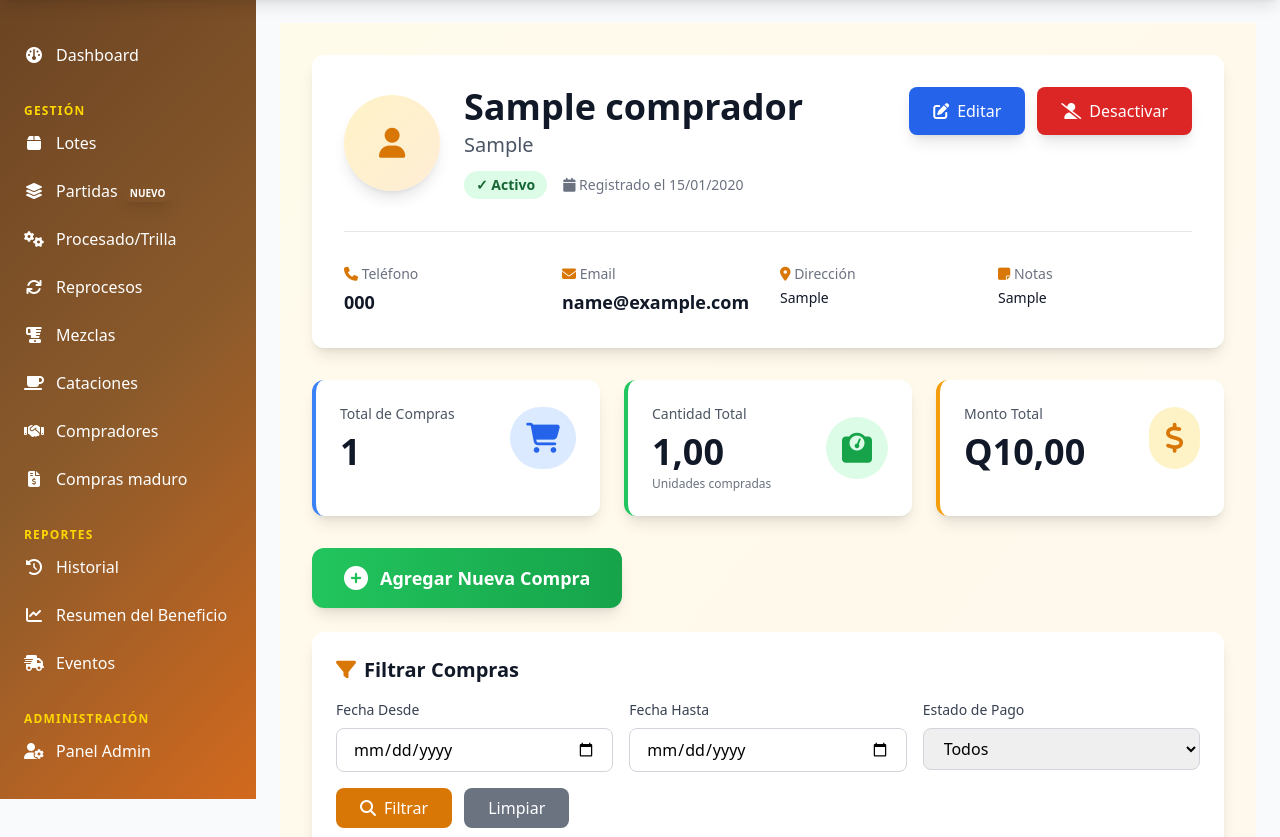
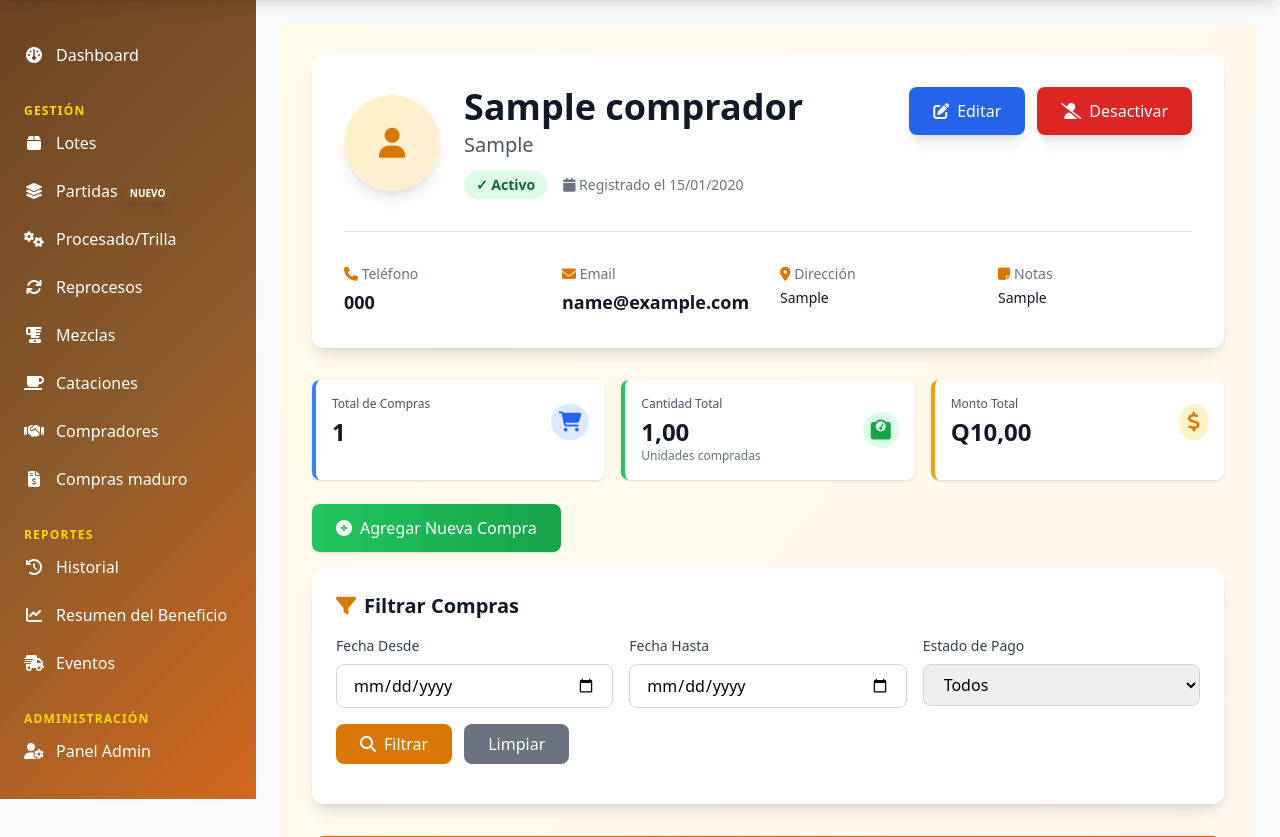
Before and after one commit to JoseAGa415/ElGigante, a Django app: page /compradores/1/ in a window 1280 px wide. Shown: the part 65-902 px from the top of the page. Run offline with Django 5.2, Linux system fonts and the light colour scheme; a user stored in the database is signed in; tables that the repository leaves empty hold one stand-in row (values such as "Sample post"); some libraries are stand-ins or nearby versions.

Commit message:
feat: Optimize space in buyer details page
- Reduce padding from p-6 to p-4 in statistics cards
- Change text sizes: text-4xl -> text-2xl, text-sm -> text-xs
- Reduce icon sizes: text-3xl -> text-xl, p-4 -> p-2
- Reduce gaps and margins: gap-6 -> gap-4, mb-8 -> mb-6
- Optimize 'Add New Purchase' button size and padding
- Remove shadow-lg, use shadow for lighter appearance

This reduces vertical space usage while maintaining readability

Co-Authored-By: Claude Sonnet 4.5 <noreply@anthropic.com>

```diff
--- a/beneficio/templates/beneficio/compradores/detalle.html
+++ b/beneficio/templates/beneficio/compradores/detalle.html
@@ -79,44 +79,44 @@
             </div>
         </div>
     </div>    <!-- Estadísticas -->
-    <div class="grid grid-cols-1 md:grid-cols-3 gap-6 mb-8">
-        <div class="bg-white rounded-xl shadow-lg p-6 border-l-4 border-blue-500">
+    <div class="grid grid-cols-1 md:grid-cols-3 gap-4 mb-6">
+        <div class="bg-white rounded-lg shadow p-4 border-l-4 border-blue-500">
             <div class="flex items-center justify-between">
                 <div>
-                    <p class="text-sm font-medium text-gray-600">Total de Compras</p>
-                    <p class="text-4xl font-bold text-gray-900 mt-2">{{ total_compras }}</p>
+                    <p class="text-xs font-medium text-gray-600">Total de Compras</p>
+                    <p class="text-2xl font-bold text-gray-900 mt-1">{{ total_compras }}</p>
                 </div>
-                <div class="bg-blue-100 rounded-full p-4">
-                    <i class="fas fa-shopping-cart text-3xl text-blue-600"></i>
+                <div class="bg-blue-100 rounded-full p-2">
+                    <i class="fas fa-shopping-cart text-xl text-blue-600"></i>
                 </div>
             </div>
-        </div>        <div class="bg-white rounded-xl shadow-lg p-6 border-l-4 border-green-500">
+        </div>        <div class="bg-white rounded-lg shadow p-4 border-l-4 border-green-500">
             <div class="flex items-center justify-between">
                 <div>
-                    <p class="text-sm font-medium text-gray-600">Cantidad Total</p>
-                    <p class="text-4xl font-bold text-gray-900 mt-2">{{ cantidad_total|floatformat:2 }}</p>
-                    <p class="text-xs text-gray-500 mt-1">Unidades compradas</p>
+                    <p class="text-xs font-medium text-gray-600">Cantidad Total</p>
+                    <p class="text-2xl font-bold text-gray-900 mt-1">{{ cantidad_total|floatformat:2 }}</p>
+                    <p class="text-xs text-gray-500">Unidades compradas</p>
                 </div>
-                <div class="bg-green-100 rounded-full p-4">
-                    <i class="fas fa-weight text-3xl text-green-600"></i>
+                <div class="bg-green-100 rounded-full p-2">
+                    <i class="fas fa-weight text-xl text-green-600"></i>
                 </div>
             </div>
-        </div>        <div class="bg-white rounded-xl shadow-lg p-6 border-l-4 border-amber-500">
+        </div>        <div class="bg-white rounded-lg shadow p-4 border-l-4 border-amber-500">
             <div class="flex items-center justify-between">
                 <div>
-                    <p class="text-sm font-medium text-gray-600">Monto Total</p>
-                    <p class="text-4xl font-bold text-gray-900 mt-2">Q{{ monto_total|floatformat:2 }}</p>
+                    <p class="text-xs font-medium text-gray-600">Monto Total</p>
+                    <p class="text-2xl font-bold text-gray-900 mt-1">Q{{ monto_total|floatformat:2 }}</p>
                 </div>
-                <div class="bg-amber-100 rounded-full p-4">
-                    <i class="fas fa-dollar-sign text-3xl text-amber-600"></i>
+                <div class="bg-amber-100 rounded-full p-2">
+                    <i class="fas fa-dollar-sign text-xl text-amber-600"></i>
                 </div>
             </div>
         </div>
     </div>    <!-- Botón para Agregar Nueva Compra -->
-    <div class="mb-6">
+    <div class="mb-4">
         <a href="{% url 'agregar_compra' comprador.pk %}"
-           class="inline-flex items-center px-8 py-4 bg-gradient-to-r from-green-500 to-green-600 text-white rounded-xl shadow-lg hover:from-green-600 hover:to-green-700 transition-all duration-300 font-semibold text-lg">
-            <i class="fas fa-plus-circle mr-3 text-2xl"></i>
+           class="inline-flex items-center px-6 py-3 bg-gradient-to-r from-green-500 to-green-600 text-white rounded-lg shadow hover:from-green-600 hover:to-green-700 transition font-medium">
+            <i class="fas fa-plus-circle mr-2"></i>
             Agregar Nueva Compra
         </a>
     </div>    <!-- Filtros -->
```
